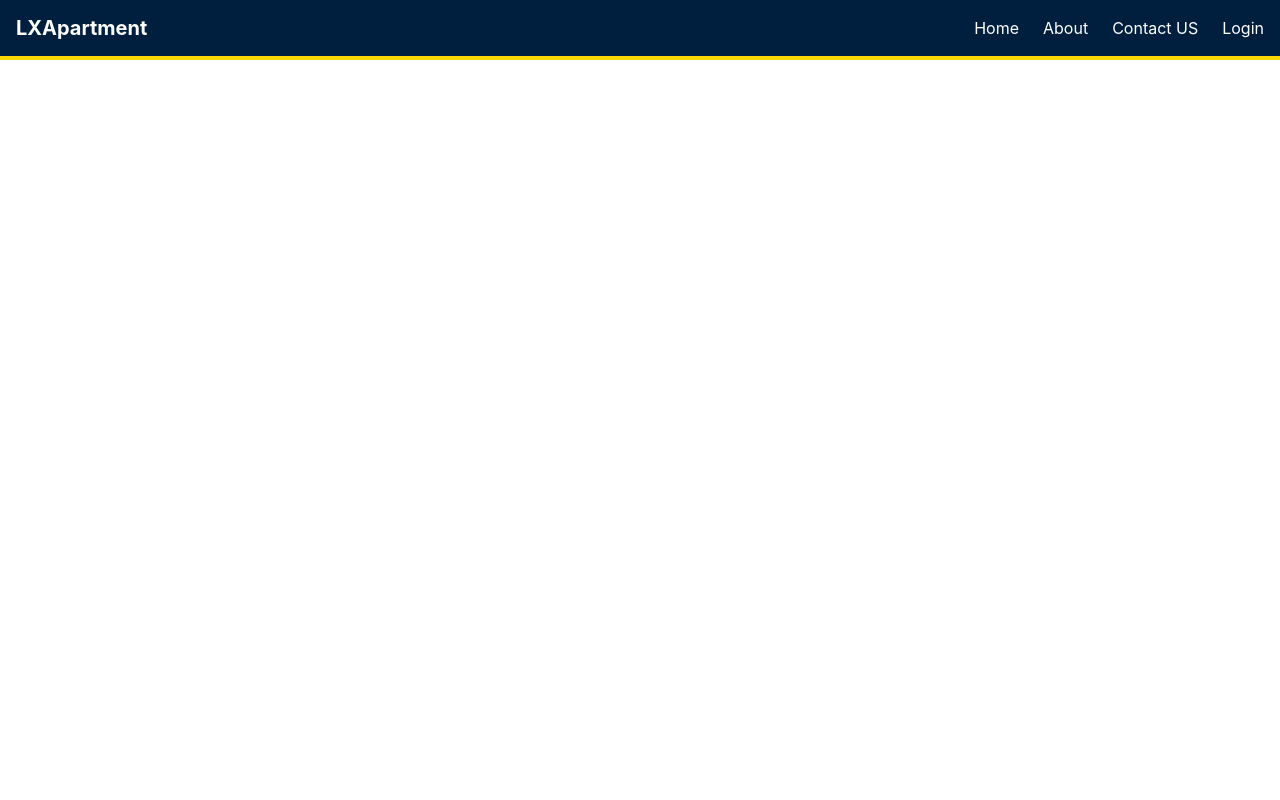
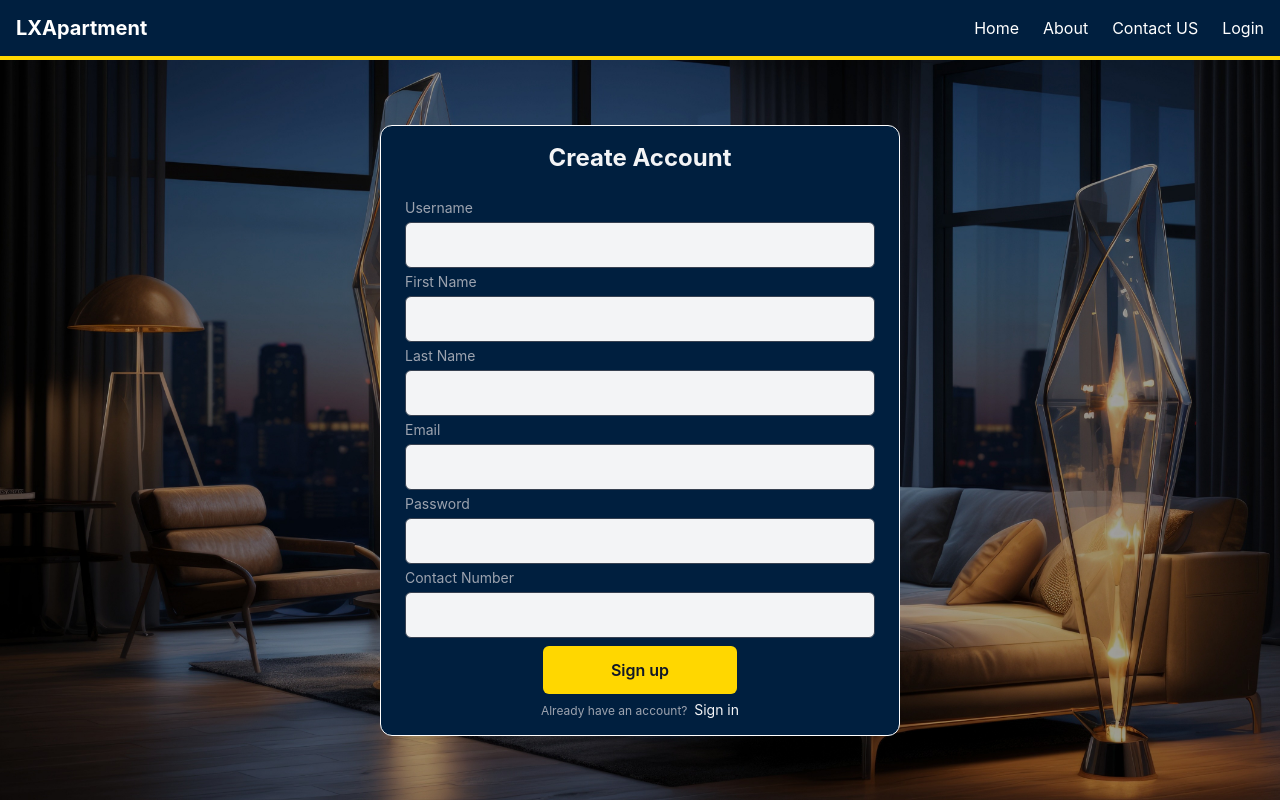
Before and after one commit to devsandanayake/luxapr, a React (Create React App) app in the folder frontend/: page /signup in a window 1280 px wide. Built offline with nearby package versions, Linux system fonts and the light colour scheme.

Commit message:
Signup Done

```diff
--- a/frontend/package.json
+++ b/frontend/package.json
@@ -6,6 +6,7 @@
     "@testing-library/jest-dom": "^5.17.0",
     "@testing-library/react": "^13.4.0",
     "@testing-library/user-event": "^13.5.0",
+    "axios": "^1.7.2",
     "react": "^18.3.1",
     "react-dom": "^18.3.1",
     "react-router-dom": "^6.25.1",
@@ -40,5 +41,8 @@
   },
   "devDependencies": {
     "tailwindcss": "^3.4.6"
-  }
+  },
+
+  "proxy": "http://localhost:8005"
+
 }
--- a/frontend/src/App.js
+++ b/frontend/src/App.js
@@ -7,6 +7,7 @@ import './index.css';
 
 import Home from './Home/Home';
 import Login from './Login/Login';
+import SignUp from './Login/SignUp';
 
 function App() {
   return (
@@ -15,6 +16,7 @@ function App() {
     <Routes>
       <Route path="/" element={<Home />} />
       <Route path="/login" element={<Login />} />
+      <Route path="/signup" element={<SignUp />} />
     </Routes>
   </BrowserRouter>
 
--- a/frontend/src/Login/Login.js
+++ b/frontend/src/Login/Login.js
@@ -31,7 +31,7 @@ export default function Login() {
                         <button className="sign mt-2">Sign in</button>
                     </form>
                     <p className="signup mt-2">Don't have an account?
-                        &nbsp;<a rel="noopener noreferrer" href="#" className="">Sign up</a>
+                        &nbsp;<a rel="noopener noreferrer" href="/signup" className="">Sign up</a>
                     </p>
                 </div>
             </div>
--- /dev/null
+++ b/frontend/src/Login/SignUp.css
@@ -0,0 +1,83 @@
+/* SignUp.css */
+.form-container {
+    width: 520px;
+    border-radius: 0.75rem;
+    background-color: #001f3f;
+    padding: 1rem;
+    color: rgba(243, 244, 246, 1);
+  }
+
+  .title {
+    text-align: center;
+    font-size: 1.5rem;
+    font-weight: 700;
+  }
+
+
+  .input-group {
+    margin-top: 0.25rem;
+    font-size: 0.875rem;
+    line-height: 1.25rem;
+    margin-left: 0.5rem;
+    margin-right: 0.5rem;
+  }
+
+  .input-group label {
+    display: block;
+    color: rgba(156, 163, 175, 1);
+    margin-bottom: 4px;
+  }
+
+  .input-group input {
+    width: 100%;
+    border-radius: 0.375rem;
+    border: 1px solid rgba(55, 65, 81, 1);
+    outline: 0;
+    background-color: rgba(243, 244, 246, 1);
+    padding: 0.75rem 1rem;
+    color: rgba(17, 24, 39, 1); /* Ensure text color is black */
+  }
+
+  .input-group input:focus {
+    border-color: rgba(167, 139, 250, 1);
+  }
+
+  .forgot {
+    display: flex;
+    justify-content: flex-end;
+    font-size: 0.75rem;
+    line-height: 1rem;
+    color: rgba(156, 163, 175, 1);
+    margin: 8px 0 14px 0;
+  }
+
+  .forgot a, .signup a {
+    color: rgba(243, 244, 246, 1);
+    text-decoration: none;
+    font-size: 14px;
+  }
+
+  .forgot a:hover, .signup a:hover {
+    text-decoration: underline rgba(167, 139, 250, 1);
+  }
+
+  .sign {
+      display: block;
+      width: 40%;
+      background-color: gold;
+      padding: 0.75rem;
+      text-align: center;
+      color: rgba(17, 24, 39, 1);
+      border: none;
+      border-radius: 0.375rem;
+      font-weight: 600;
+      margin-left: auto;
+      margin-right: auto;
+  }
+
+  .signup {
+    text-align: center;
+    font-size: 0.75rem;
+    line-height: 1rem;
+    color: rgba(156, 163, 175, 1);
+  }
--- /dev/null
+++ b/frontend/src/Login/SignUp.js
@@ -0,0 +1,134 @@
+import React, { useState } from 'react';
+import axios from 'axios';
+import './SignUp.css';
+import background from '../Images/ap5.jpg';
+import axiosInstance from '../axiosConfig';
+
+export default function SignUp() {
+    const [formData, setFormData] = useState({
+        username: '',
+        firstName: '',
+        lastName: '',
+        email: '',
+        password: '',
+        contactNumber: ''
+    });
+
+    const [message, setMessage] = useState('');
+
+    const handleChange = (e) => {
+        const { name, value } = e.target;
+        setFormData({
+            ...formData,
+            [name]: value
+        });
+    };
+
+    const handleSubmit = async (e) => {
+        e.preventDefault();
+        try {
+            const response = await axiosInstance.post('/api/users/signup', formData);
+
+            if (response.status === 201) {
+                setMessage('Account created successfully!');
+                navigator.push('/login');
+
+            } else {
+                setMessage(response.data.message || 'Something went wrong. Please try again.');
+            }
+        } catch (error) {
+            setMessage(error.response?.data?.message || 'An error occurred. Please try again.');
+        }
+    };
+
+    return (
+        <>
+            <div
+                className='flex items-center justify-center'
+                style={{
+                    height: 'calc(100vh - 60px)',
+                    backgroundImage: `url(${background})`,
+                    backgroundSize: 'cover',
+                    backgroundPosition: 'center',
+                }}
+            >
+                <div className="form-container border border-white">
+                    <p className="title">Create Account</p>
+                    {message && <p className="message">{message}</p>}
+                    <form className="form" onSubmit={handleSubmit}>
+                        <div className="input-group">
+                            <label htmlFor="username">Username</label>
+                            <input
+                                type="text"
+                                name="username"
+                                id="username"
+                                value={formData.username}
+                                onChange={handleChange}
+                                required
+                            />
+                        </div>
+                        <div className="input-group">
+                            <label htmlFor="firstName">First Name</label>
+                            <input
+                                type="text"
+                                name="firstName"
+                                id="firstName"
+                                value={formData.firstName}
+                                onChange={handleChange}
+                                required
+                            />
+                        </div>
+                        <div className="input-group">
+                            <label htmlFor="lastName">Last Name</label>
+                            <input
+                                type="text"
+                                name="lastName"
+                                id="lastName"
+                                value={formData.lastName}
+                                onChange={handleChange}
+                                required
+                            />
+                        </div>
+                        <div className="input-group">
+                            <label htmlFor="email">Email</label>
+                            <input
+                                type="email"
+                                name="email"
+                                id="email"
+                                value={formData.email}
+                                onChange={handleChange}
+                                required
+                            />
+                        </div>
+                        <div className="input-group">
+                            <label htmlFor="password">Password</label>
+                            <input
+                                type="password"
+                                name="password"
+                                id="password"
+                                value={formData.password}
+                                onChange={handleChange}
+                                required
+                            />
+                        </div>
+                        <div className="input-group">
+                            <label htmlFor="contactNumber">Contact Number</label>
+                            <input
+                                type="text"
+                                name="contactNumber"
+                                id="contactNumber"
+                                value={formData.contactNumber}
+                                onChange={handleChange}
+
+                            />
+                        </div>
+                        <button className="sign mt-2">Sign up</button>
+                    </form>
+                    <p className="signup mt-2">Already have an account?
+                        &nbsp;<a rel="noopener noreferrer" href="/login" className="">Sign in</a>
+                    </p>
+                </div>
+            </div>
+        </>
+    );
+}
--- /dev/null
+++ b/frontend/src/axiosConfig.js
@@ -0,0 +1,7 @@
+import axios from 'axios';
+
+const axiosInstance = axios.create({
+  baseURL: 'http://localhost:8005',
+});
+
+export default axiosInstance;
```
Also changed, not shown: 1 other file (tests, documents, lock files or other folders).
